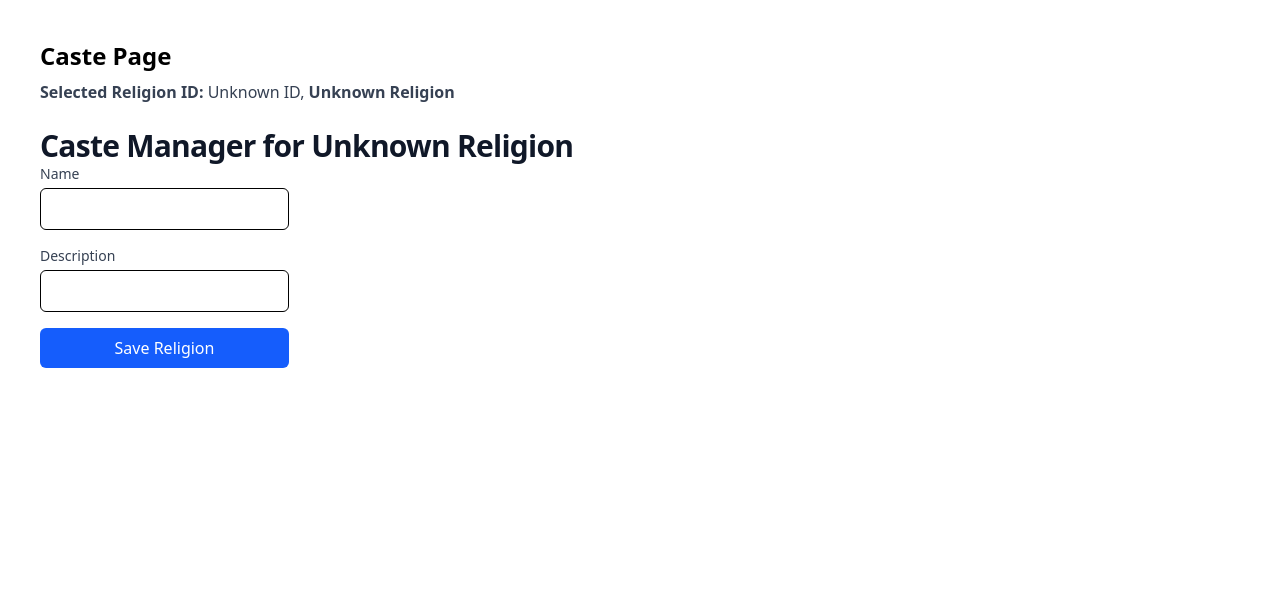
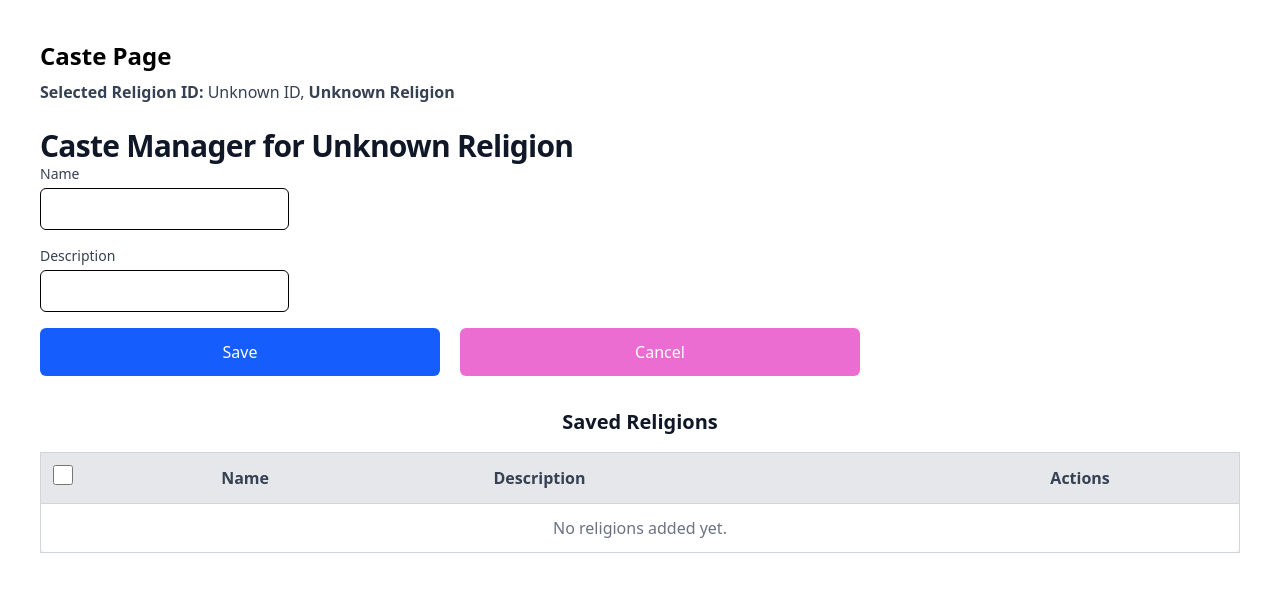
Before and after one commit to SayhanA/canander-svelte, a SvelteKit app: page /caste in a window 1280 px wide. Shown: the top 592 px of the page. Built offline with nearby package versions, Linux system fonts and the light colour scheme.

Commit message:
https://svelte-french-toast.com/ installing

```diff
--- a/package.json
+++ b/package.json
@@ -32,5 +32,8 @@
 		"tailwindcss": "^4.0.0",
 		"typescript": "^5.0.0",
 		"vite": "^6.0.0"
+	},
+	"dependencies": {
+		"svelte-french-toast": "^1.2.0"
 	}
 }
--- a/src/app.css
+++ b/src/app.css
@@ -1 +1,5 @@
 @import 'tailwindcss';
+
+button {
+	@apply max-w-[400px] cursor-pointer;
+}
--- /dev/null
+++ b/src/components/CastesForm.svelte
@@ -0,0 +1,107 @@
+<script>
+	// @ts-nocheck
+	let { religionId, religionName, castId, castName, castDes, handleEdit } = $props();
+
+	// Initialize form fields with previous values
+	let id = $state(castId);
+	let name = $state(castName);
+	let description = $state(castDes);
+
+	// Watch for changes when user selects a caste for editing
+	$effect(() => {
+		if (castId !== id) {
+			id = castId;
+			name = castName;
+			description = castDes;
+		}
+	});
+
+	async function handleSubmit(event) {
+		event.preventDefault();
+		const data = { name, description, religionId };
+
+		if (id) {
+			// Update caste
+			data.id = id;
+			console.log(data);
+			const response = await fetch('/api/castes', {
+				method: 'PATCH',
+				headers: { 'Content-Type': 'application/json' },
+				body: JSON.stringify(data)
+			});
+
+			const result = await response.json();
+			console.log('Caste updated:', result);
+		} else {
+			// Create new caste
+			const response = await fetch('/api/castes', {
+				method: 'POST',
+				headers: { 'Content-Type': 'application/json' },
+				body: JSON.stringify(data)
+			});
+
+			const result = await response.json();
+			console.log('Caste added:', result);
+		}
+
+		// Reset form
+		id = '';
+		name = '';
+		description = '';
+	}
+</script>
+
+<section class="form mt-6">
+	<div class="flex w-fit items-center justify-between">
+		<h2 class="text-center text-3xl font-bold tracking-tight text-gray-900">
+			Caste Manager for {religionName}
+		</h2>
+	</div>
+
+	<form onsubmit={handleSubmit} class="flex flex-col space-y-4">
+		<div>
+			<label for="name" class="block text-sm font-medium text-gray-700">Name</label>
+			<input
+				id="name"
+				type="text"
+				name="name"
+				bind:value={name}
+				class="mt-1 block rounded-md border p-2 focus:ring focus:ring-blue-300"
+				required
+			/>
+		</div>
+
+		<div>
+			<label for="description" class="block text-sm font-medium text-gray-700">Description</label>
+			<input
+				id="description"
+				type="text"
+				name="description"
+				bind:value={description}
+				class="mt-1 block rounded-md border p-2 focus:ring focus:ring-blue-300"
+				required
+			/>
+		</div>
+
+		<div class="flex gap-5">
+			<button
+				type="submit"
+				class="w-[400px] rounded-md bg-blue-600 py-3 text-white transition hover:bg-blue-700"
+			>
+				{#if id}
+					Update Caste
+				{/if}
+				{#if !id}
+					Save
+				{/if}
+			</button>
+			<button
+				type="button"
+				onclick={() => handleEdit({ id: '', name: '', description: '' })}
+				class="w-full rounded-md py-2 text-white transition bg-[#ec6dd2]"
+			>
+				Cancel
+			</button>
+		</div>
+	</form>
+</section>
--- /dev/null
+++ b/src/components/CastesTable.svelte
@@ -0,0 +1,51 @@
+<script>
+// @ts-nocheck
+
+	let { castes, handleEdit } = $props();
+
+    async function handleDelete(id) {
+        await fetch('api/castes', {
+            method: 'DELETE',
+            headers: {'content-type': 'application/json'},
+            body: JSON.stringify({ id })
+        })
+    }
+
+</script>
+
+<section class="mt-8">
+	<h2 class="mb-4 text-center text-xl font-bold text-gray-900">Saved Religions</h2>
+
+	<div class="overflow-x-auto">
+		<table class="w-full rounded-lg border border-gray-300 shadow-lg">
+			<thead class="bg-gray-200 text-left text-gray-700">
+				<tr class="border-b border-gray-300">
+					<th class="p-3"><input type="checkbox" class="h-5 w-5" /></th>
+					<th class="p-3">Name</th>
+					<th class="p-3">Description</th>
+					<!-- <th class="p-3">Active</th> -->
+					<th class="p-3 text-center">Actions</th>
+				</tr>
+			</thead>
+
+			<tbody class="divide-y divide-gray-300">
+				{#each castes as caste}
+                    <tr class="hover:bg-gray-100">
+                        <td class="p-3"><input type="checkbox" class="w-5 h-5" /></td>
+                        <td class="p-3 font-semibold">{caste.name}</td>
+                        <td class="p-3 max-w-xs truncate">{caste.description}</td>
+                        <!-- <td class="p-3">{caste.isActive ? '✅ Yes' : '❌ No'}</td> -->
+                        <td class="p-3 flex justify-center space-x-2">
+                            <button onclick={() => handleEdit(caste)} class="bg-yellow-500 text-white px-3 py-1 rounded-md text-sm">Edit</button>
+                            <button onclick={() => handleDelete(caste.id)} class="bg-red-500 text-white px-3 py-1 rounded-md text-sm">Delete</button>
+                        </td>
+                    </tr>
+                {:else}
+                    <tr>
+                        <td colspan="5" class="p-3 text-center text-gray-500">No religions added yet.</td>
+                    </tr>
+                {/each}
+			</tbody>
+		</table>
+	</div>
+</section>
--- /dev/null
+++ b/src/routes/api/castes/+server.js
@@ -0,0 +1,75 @@
+// @ts-nocheck
+import { json } from '@sveltejs/kit';
+import fs from 'fs/promises';
+
+const FILE_PATH = 'static/castes.json';
+
+async function readData() {
+	try {
+		const data = await fs.readFile(FILE_PATH, 'utf-8');
+		return JSON.parse(data);
+	} catch (error) {
+		console.log(error);
+		return [];
+	}
+}
+
+async function writeData(data) {
+    await fs.writeFile(FILE_PATH, JSON.stringify(data, null, 2));
+}
+
+export async function GET({ url }) {
+    try {
+        const religionId = url.searchParams.get('religionId');
+        if (!religionId) return json({ error: 'Missing religionId' }, { status: 400 });
+
+        const data = await readData();
+        const filteredCastes = data.filter(caste => caste.religionId === religionId);
+
+        return json(filteredCastes);
+    } catch (error) {
+        console.log(error);
+        return json({ error: 'Internal Server Error' }, { status: 500 });
+    }
+}
+
+export async function POST({ request }) {
+	const castes = await readData();
+	const newCaste = await request.json();
+
+	newCaste.id = Date.now();
+	castes.push(newCaste);
+
+	await writeData(castes);
+	return json({ message: 'Caste added successfully', caste: newCaste });
+}
+
+export async function DELETE({request}) {
+    const {id} = await request.json();
+    let castes = await readData();
+
+    castes = castes.filter(caste => caste.id !== id);
+    await writeData(castes);
+
+    return json({message: 'Caste deleted successfully'});
+}
+
+export async function PATCH({ request }) {
+    const updatedCaste = await request.json();
+
+    let castes = await readData();
+
+    // Ensure that the ID exists in the dataset
+    const index = castes.findIndex(caste => caste.id === updatedCaste.id);
+    if (index === -1) {
+        return json({ message: 'Caste not found' }, { status: 404 });
+    }
+
+    // Update the specific caste
+    castes[index] = { ...castes[index], ...updatedCaste };
+
+    // Write the updated list back to storage
+    await writeData(castes);
+
+    return json({ message: 'Caste updated successfully', caste: castes[index] });
+}
--- a/src/routes/caste/+page.svelte
+++ b/src/routes/caste/+page.svelte
@@ -1,10 +1,18 @@
 <script>
+	// @ts-nocheck
+
+	import { onMount } from 'svelte';
+	import CastesForm from '../../components/CastesForm.svelte';
+	import CastesTable from '../../components/CastesTable.svelte';
+
 	// @ts-nocheck
 
 	let religionId = 'Unknown ID';
 	let religionName = 'Unknown Religion';
+	let id = '';
 	let name = '';
 	let description = '';
+	let castes = [];
 
 	// Extract parameters from URL
 	if (typeof window !== 'undefined') {
@@ -13,26 +21,18 @@
 		religionName = decodeURIComponent(params.get('religionName') || 'Unknown Religion');
 	}
 
-	async function handleSubmit(event) {
-		event.preventDefault();
+	async function fetchCastes() {
+		const response = await fetch(`/api/castes?religionId=${religionId}`);
+		castes = await response.json();
+	}
 
-		const data = { name, description, religionId };
+	function handleEdit(caste) {
+		id = caste.id;
+		name = caste.name;
+		description = caste.description;
+	}
 
-		const response = await fetch('/api/castes.json', {
-			method: 'POST',
-			headers: { 'Content-Type': 'application/json' },
-			body: JSON.stringify(data)
-		});
-
-		if (response.ok) {
-			alert('Caste added successfully!');
-			// Optionally, reset form fields
-			name = '';
-			description = '';
-		} else {
-			alert('Failed to add caste');
-		}
-	}
+	onMount(fetchCastes);
 </script>
 
 <svelte:head>
@@ -49,46 +49,16 @@
 		</p>
 	</section>
 
-	<section class="form mt-6">
-		<div class="flex w-fit items-center justify-between">
-			<h2 class="text-center text-3xl font-bold tracking-tight text-gray-900">
-				Caste Manager for {religionName}
-			</h2>
-		</div>
+	<CastesForm
+		{religionId}
+		{religionName}
+		castId={id}
+		castName={name}
+		castDes={description}
+		{handleEdit}
+	/>
 
-		<form on:submit={handleSubmit} class="flex w-fit flex-col space-y-4">
-			<div>
-				<label for="name" class="block text-sm font-medium text-gray-700">Name</label>
-				<input
-					id="name"
-					type="text"
-					name="name"
-					bind:value={name}
-					class="mt-1 block w-full rounded-md border p-2 focus:ring focus:ring-blue-300"
-					required
-				/>
-			</div>
-
-			<div>
-				<label for="description" class="block text-sm font-medium text-gray-700">Description</label>
-				<input
-					id="description"
-					type="text"
-					name="description"
-					bind:value={description}
-					class="mt-1 block w-full rounded-md border p-2 focus:ring focus:ring-blue-300"
-					required
-				/>
-			</div>
-
-			<button
-				type="submit"
-				class="w-full rounded-md bg-blue-600 py-2 text-white transition hover:bg-blue-700"
-			>
-				Save Religion
-			</button>
-		</form>
-	</section>
-
-
+	{#if id === ''}
+		<CastesTable {castes} {handleEdit} />
+	{/if}
 </main>
--- a/src/routes/religions/+page.svelte
+++ b/src/routes/religions/+page.svelte
@@ -11,7 +11,7 @@
 		event.preventDefault();
 		const data = { name, description, isActive };
 
-		await fetch('/api/save.json', {
+		await fetch('/api/religions', {
 			method: 'POST',
 			headers: { 'Content-Type': 'application/json' },
 			body: JSON.stringify(data)
@@ -21,12 +21,12 @@
 	}
 
 	async function fetchReligions() {
-		const response = await fetch('/api/save.json');
+		const response = await fetch('/api/religions');
 		religions = await response.json();
 	}
 
     async function handleDelete(id) {
-        await fetch('/api/save.json', {
+        await fetch('/api/religions', {
             method: 'DELETE',
             headers: { 'Content-Type': 'application/json' },
             body: JSON.stringify({ id })
--- /dev/null
+++ b/static/castes.json
@@ -0,0 +1,59 @@
+[
+  {
+    "name": "Sayhan Ahmed Tonmoy",
+    "description": "new description",
+    "religionId": "1741760359644",
+    "id": 1741784576021
+  },
+  {
+    "name": "new ",
+    "description": "new description",
+    "religionId": "1741760359644",
+    "id": 1741784691201
+  },
+  {
+    "name": "Sayhan Ahmed Tonmoy",
+    "description": "Description is the fiction-writing mode for transmitting a mental image of the particulars of a story. Together with dialogue, narration, exposition, and summarization, description is one of the most ",
+    "religionId": "1741760359644",
+    "id": 1741785552429
+  },
+  {
+    "name": "cust",
+    "description": "cust des",
+    "id": 1741793394947
+  },
+  {
+    "name": "description",
+    "description": "description",
+    "id": 1741793408410
+  },
+  {
+    "name": "First Castes ",
+    "description": "First caste description",
+    "religionId": "1741761624623",
+    "id": 1741793811533
+  },
+  {
+    "name": "thirddddd",
+    "description": "d",
+    "id": 1741794883522
+  },
+  {
+    "name": "Fifth caste",
+    "description": "fifth caste description",
+    "religionId": "1741760359644",
+    "id": 1741795393721
+  },
+  {
+    "name": "new 2",
+    "description": "new 2 description",
+    "religionId": "1741760359644",
+    "id": 1741817659696
+  },
+  {
+    "name": "Second Caste ...",
+    "description": "Second Caste Description",
+    "religionId": "1741761624623",
+    "id": 1741820406679
+  }
+]
--- a/static/religions.json
+++ b/static/religions.json
@@ -12,5 +12,23 @@
     "isActive": false,
     "id": 1741761624623,
     "casts": []
+  },
+  {
+    "name": "third",
+    "description": "third description",
+    "isActive": false,
+    "id": 1741783829533
+  },
+  {
+    "name": "Fourth Book",
+    "description": "Description is the fiction-writing mode for transmitting a mental image of the particulars of a story. Together with dialogue, narration, exposition, and summarization, description is one of the most ",
+    "isActive": true,
+    "id": 1741783840515
+  },
+  {
+    "name": "Fifth Cast",
+    "description": "Fifth caste description",
+    "isActive": false,
+    "id": 1741795377844
   }
 ]
```
Also changed, not shown: src/routes/api/religions/+server.js (renamed from src/routes/api/save.json/+server.js), 1 other file (tests, documents, lock files or other folders).
